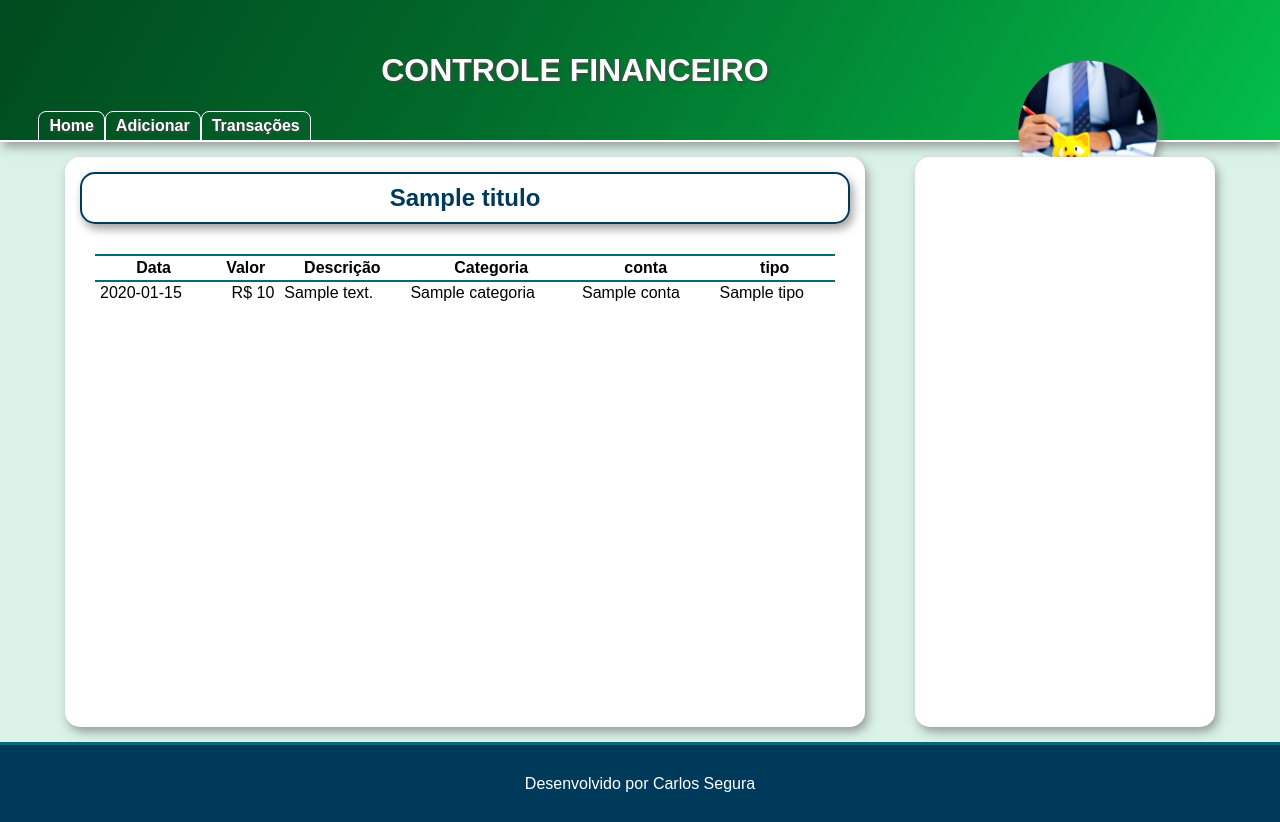
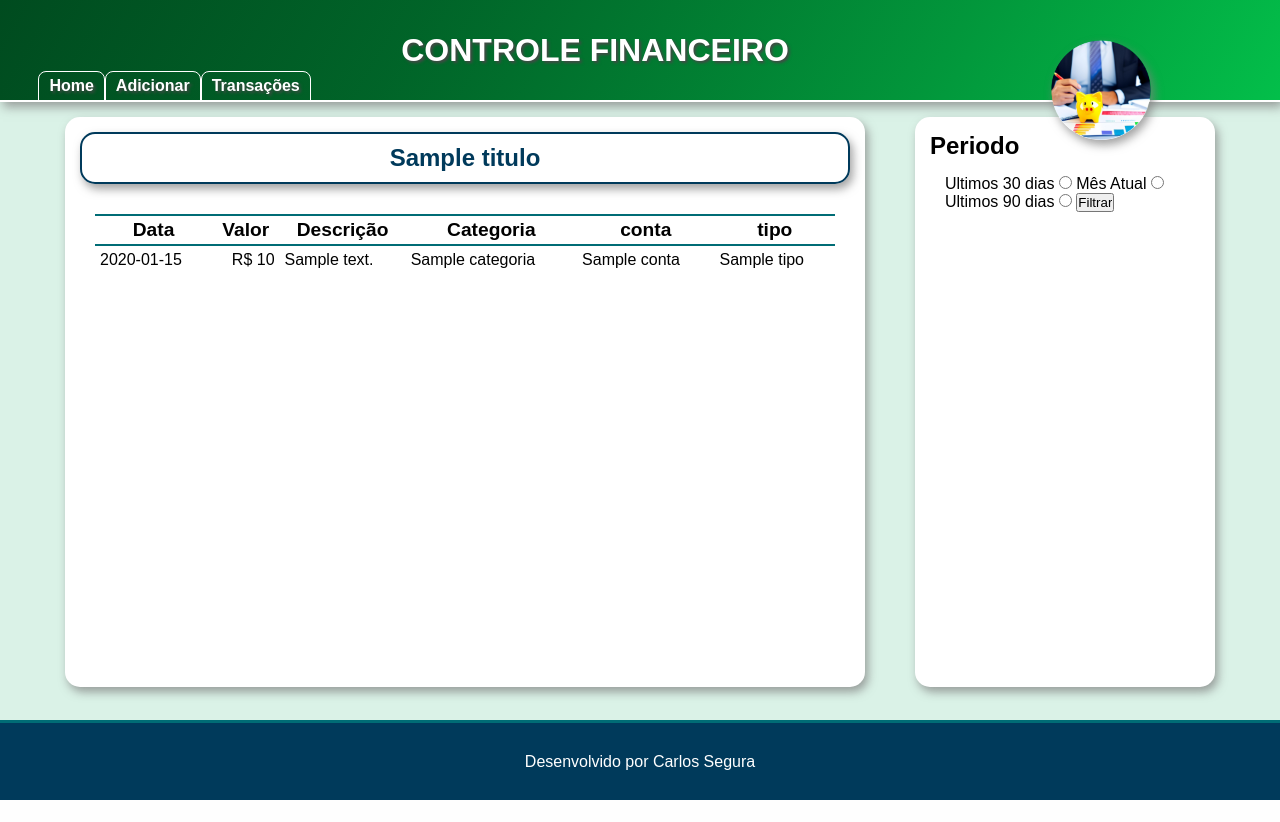
Before and after one commit to solracsanchez/Controle_Financeiro, a Flask app: template templates/resumo.html in a window 1280 px wide. After the commit the page ends 800 px from the top, so only its background shows below. Run offline with Flask 3, Linux system fonts and the light colour scheme; the template is opened without the code that fills it: most values are stand-ins (such as "Sample title", 1, 10 or a date in 2020).

Commit message:
Atualização tabelas
Tabela de resumo atualizada.

Corrigido overflow na exibição do extrato.

Inicio filtros de data para extrato.

```diff
--- a/app.py
+++ b/app.py
@@ -36,6 +36,8 @@ def exibir_resumo():
     if request.method == "GET":
         titulo = 'Resumo Financeiro'
         # lista = {}
+        args= request.args
+        print (args)
         lista = MostrarTransacao()
         # for item in lista:
         #     print(item)
--- a/lib/funcoes/classes.py
+++ b/lib/funcoes/classes.py
@@ -14,7 +14,7 @@ class Transacao:
     # def GetDados():
     #     self.tipo = request.form.get("tipo")
     #     self.data = request.form.get("data")
-    #     self.valor = request.form.get("valor")
+    #     self.valor = request.form.get("valor")MostrarTransacao
     #     self.descricao = request.form.get("descricao")
     #     self.categoria = request.form.get("categoria")
     #     self.conta = request.form.get("conta")
--- a/static/css/styles.css
+++ b/static/css/styles.css
@@ -20,7 +20,8 @@
     border-radius: 15px;
 }
 
-body{
+body, html{
+    height: 100vh;
     background-color: #DAF2E7;
 }
 
@@ -37,11 +38,11 @@ header{
 }
 
 header img{
-    width: 140px;
+    width: 100px;
     position: relative;
-    bottom: -60px;
+    bottom: -40px;
     border-radius: 50%;
-
+    z-index: 9999;
 }
 
 header div{
@@ -73,6 +74,7 @@ main{
     display: flex;
     position: relative;
     justify-content: center;
+
 }
 
 .container{
@@ -119,25 +121,31 @@ main form .buttom{
 
 #tabela{
     width: 100%;
+    height: 50vh;
     padding: 0 15px;
+    overflow-y: scroll;
 }
 
 table{
-
-    border-collapse: collapse;
+    border-collapse: separate;
+    border-spacing: 0px;
     width: 100%;
     }
 
-table th{
-    border-top: 2px double #006C75;
-    border-bottom: 2px double #006C75;
+th{
+    border-top: 2px solid #006C75;
+    border-bottom: 2px solid #006C75;
+    background-color: white;
     padding: 3px;
-    font-size: 1rem;
+    font-size: 1.2rem;
+    position: sticky;
+    top: 0;
 }
 
 
 table td{
-    padding: 2px 5px;
+    padding: 5px;
+    font-size: 1rem;
 }
 
 table td.valor{
@@ -157,7 +165,7 @@ table tr:nth-child(even){
 
 footer{
     display: flex;
-    position: relative;
+    position: absolute;
     bottom: 0;
     width: 100%;
     height: 10vh;
--- a/templates/base.html
+++ b/templates/base.html
@@ -27,7 +27,7 @@
                 {% block form %} {% endblock %}
             </div>
             <section class="sidebar shadow radius">
-
+                {% block menu %} {% endblock%}
             </section>
         </div>
     </main>
--- a/templates/resumo.html
+++ b/templates/resumo.html
@@ -7,12 +7,12 @@
         <table>
             <thead>
                 <tr>
-                    <th>Data</th>
-                    <th>Valor</th>
-                    <th>Descrição</th>
-                    <th>Categoria</th>
-                    <th>conta</th>
-                    <th>tipo</th>
+                    <th scope="col">Data</th>
+                    <th scope="col">Valor</th>
+                    <th scope="col">Descrição</th>
+                    <th scope="col">Categoria</th>
+                    <th scope="col">conta</th>
+                    <th scope="col">tipo</th>
                 </tr>
             </thead>
 
@@ -29,3 +29,21 @@
         </table>
     </div>
 {% endblock %}
+
+{% block menu %}
+    <h1>Periodo</h1>
+    <form action="resumo" method="get">
+        <label for="datainicial">Ultimos 30 dias</label>
+        <input type="radio" name="datainicial" id="periodo" value="trinta">
+        <input type="hidden" name="datafinal" id="periodo" value="now">
+
+        <label for="datainicial">Mês Atual</label>
+        <input type="radio" name="datainicial" id="periodo" value="mes">
+        <input type="hidden" name="datafinal" id="periodo" value="now">
+
+        <label for="datainicial">Ultimos 90 dias</label>
+        <input type="radio" name="datainicial" id="periodo" value="noventa">
+        <input type="hidden" name="datafinal" id="periodo" value="now">
+        <input type="submit" value="Filtrar">
+    </form>
+{% endblock %}
```
